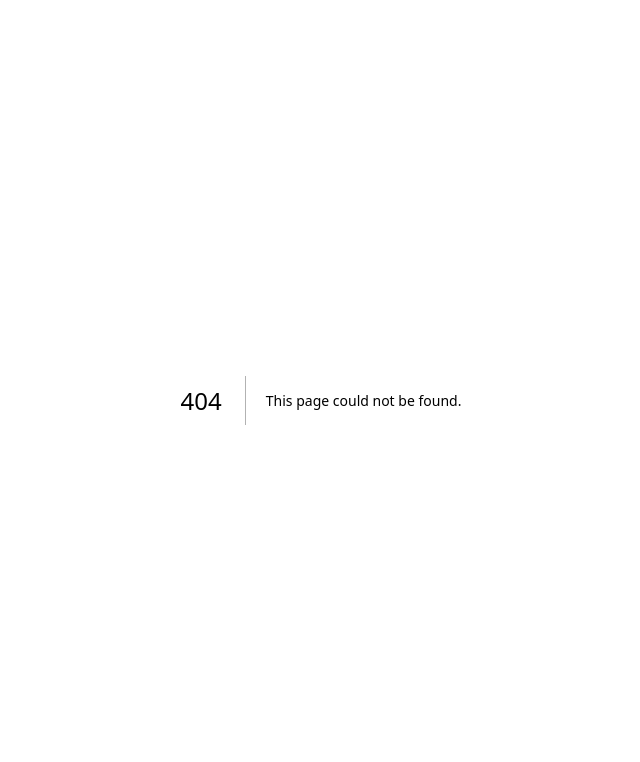
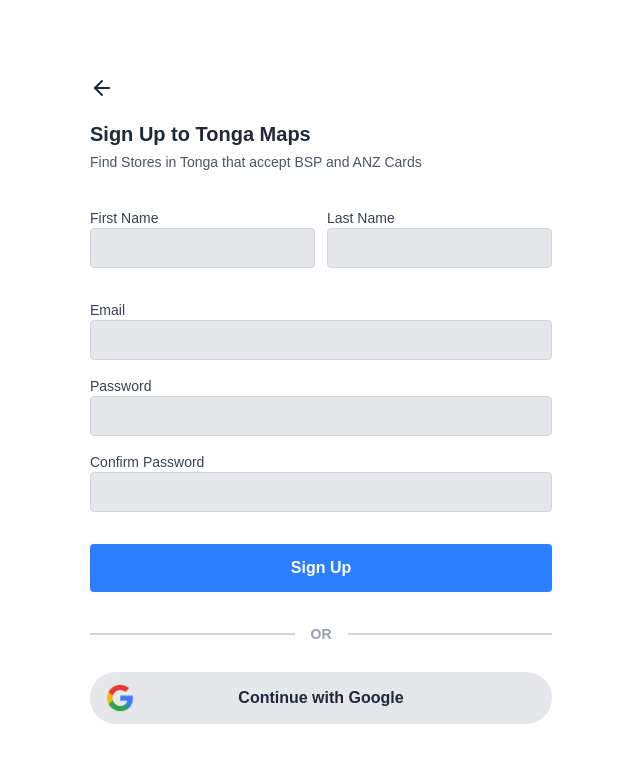
Before and after one commit to DefiantA1/Tonga-Maps, a Next.js app: page /signup in a window 1280 px wide. Before the commit this address had no page. Shown: the top 762 px of the page, without its empty margins (319-959 px from the left). Built offline with nearby package versions, Linux system fonts and the light colour scheme; no server answers.

Commit message:
go to sign up page if user clicks to sign up

```diff
--- a/app/components/modals/LoginModal.tsx
+++ b/app/components/modals/LoginModal.tsx
@@ -41,7 +41,7 @@ export function LoginModal({isOpen, exit} : LoginModalProps){
             <div className="flex flex-row gap-3 mt-3 items-center">
                 <button onClick={() => goToLoginPage()} className="bg-blue-500 text-white p-2 flex-1 rounded">Login</button>
                 <p className="text-sm text-gray-500 font-semibold">OR</p>
-                <button onClick={() => goToLoginPage()} className="bg-blue-500 text-white p-2 flex-1 rounded">Sign Up</button>
+                <button onClick={() => goToSignUpPage()} className="bg-blue-500 text-white p-2 flex-1 rounded">Sign Up</button>
             </div>
             <LogoText/>
         </div>
@@ -55,4 +55,8 @@ export function LoginModal({isOpen, exit} : LoginModalProps){
     function goToLoginPage(){
         router.push('/login');
     }
+
+    function goToSignUpPage(){
+        router.push('/signup');
+    }
 }
--- /dev/null
+++ b/app/signup/page.tsx
@@ -0,0 +1,162 @@
+'use client'
+
+import { createUserWithEmailAndPassword, signInWithPopup } from "firebase/auth";
+import { ArrowLeft } from "lucide-react";
+import { useRouter } from "next/navigation";
+import { Dispatch, SetStateAction, useState } from "react";
+import { toast } from "react-toastify";
+import { auth, db, googleProvider } from "../firebase/firebase";
+import { addDoc, collection } from "firebase/firestore";
+
+export default function SignUpPage(){
+
+    const router = useRouter();
+    const [isSigningUp, setIsSigningUp] = useState(false);
+
+    const [firstName, setFirstName] = useState<string>('');
+    const [lastName, setLastName] = useState<string>('');
+
+    const [email, setEmail] = useState<string>('');
+    const [password, setPassword] = useState<string>('');
+    const [confirmPassword, setConfirmPassword] = useState<string>('');
+
+    return (
+        <div className="bg-white h-screen w-screen flex flex-col items-center justify-center">
+            <div className="text-gray-800 px-4">
+                <ArrowLeft className="mb-5" onClick={() => router.push('/')}/>
+                <h2 className="font-semibold text-xl block mb-1">Sign Up to Tonga Maps</h2>
+                <p className="text-gray-600 text-sm mb-5">Find Stores in Tonga that accept BSP and ANZ Cards</p>
+                <div className="flex flex-row gap-3">
+                    <SignUpField title={'First Name'} value={firstName} setValue={setFirstName}/>
+                    <SignUpField title={'Last Name'} value={lastName} setValue={setLastName}/>
+                </div>
+                <SignUpField title={'Email'} value={email} setValue={setEmail}/>
+                <SignUpField title={'Password'} value={password} setValue={setPassword} obscureText={true}/>
+                <SignUpField title={'Confirm Password'} value={confirmPassword} setValue={setConfirmPassword} obscureText={true}/>
+                <button onClick={() => signUpUser()} className="mt-4 bg-blue-500 p-3 w-full rounded text-white font-bold">
+                    {
+                        isSigningUp
+                            ? <p className="text-center font-bold">Signing Up...</p>
+                            : <p className="text-center font-bold">Sign Up</p>
+                    }
+                </button>
+                <div className="flex flex-row items-center gap-4 mt-8">
+                    <hr className="text-gray-300 border flex-1"/>
+                    <p className="text-sm text-gray-400 font-semibold">OR</p>
+                    <hr className="text-gray-300 border flex-1"/>
+                </div>
+                <button onClick={() => authWithGoogle()} className="bg-gray-200 w-full rounded-full mx-auto text-center p-3 px-4 mt-7 flex flex-row items-center justify-between">
+                    <img src={'/google.png'} className="w-7 h-7"/>
+                    <p className="font-semibold">Continue with Google</p>
+                    <div className="w-7 h-7"></div>
+                </button>
+                {/*<div onClick={() => goToSignUpPage()} className="flex flex-row gap-1 items-center justify-center mt-7">
+                    <p className="text-center text-color">Don't have an account?</p>
+                    <p className="text-blue-600 font-semibold">Sign Up</p>
+                </div> */}
+            </div>
+        </div>
+    );
+
+    async function signUpUser(){
+        try{
+            setIsSigningUp(true);
+            if(firstName == ''){
+                throw Error('Please provide first name.');
+            }
+
+            if(firstName.length < 2){
+                throw Error('First name is too short');
+            }
+
+            if(lastName == ''){
+                throw Error('Please provide last name.');
+            }
+
+            if(lastName.length < 2){
+                throw Error('Last name is too short');
+            }
+
+            if(email == ''){
+                throw Error('Please provide email.');
+            }
+
+            if(!email.includes('@')){
+                throw Error('Email is not valid');
+            }
+
+            if(!email.includes('.')){
+                throw Error('Email is not valid');
+            }
+
+            if(password == ''){
+                throw Error('Please provide password');
+            }
+
+            if(confirmPassword == ''){
+                throw Error('Please confirm your password');
+            }
+
+            if(confirmPassword != password){
+                throw Error('Your passwords does not match!');
+            }
+
+            // create user
+            const result = await createUserWithEmailAndPassword(auth, email, password);
+
+            const user : User = {
+                email: email,
+                name: `${firstName} ${lastName}`,
+                createdAt: new Date().getTime(),
+                uid: result.user.uid
+            };
+
+            // save to local storage
+            localStorage.setItem('email', user.email);
+            localStorage.setItem('name', user.name);
+            localStorage.setItem('uid', user.uid);
+
+            // save to db
+            const userRef = collection(db, 'users');
+            await addDoc(userRef, user);
+
+            router.push('/');
+        }
+        catch(err){
+            toast.error(`${err}`);
+        }
+
+        setIsSigningUp(false);
+    }
+
+    async function authWithGoogle() {
+        try{
+            const result = await signInWithPopup(auth, googleProvider);
+            router.push('/');
+        }
+        catch(err){
+            toast.error(`${err}`);
+        }
+    }
+}
+
+type SignUpFieldProps = {
+    title: string,
+    value: string,
+    setValue: Dispatch<SetStateAction<string>>,
+    obscureText?: boolean
+}
+
+function SignUpField({title, value, setValue, obscureText = false} : SignUpFieldProps){
+    return (
+        <div className="my-4">
+            <label className="text-sm text-gray-700 block">{title}</label>
+            <input
+                className="bg-gray-200 border border-gray-300 rounded h-10 w-full block focus:border-blue-500 focus:outline-none px-2"
+                type={obscureText ? 'password' : 'email'}
+                onChange={(e) => setValue(e.target.value)}
+                value={value}
+            />
+        </div>
+    )
+}
```
